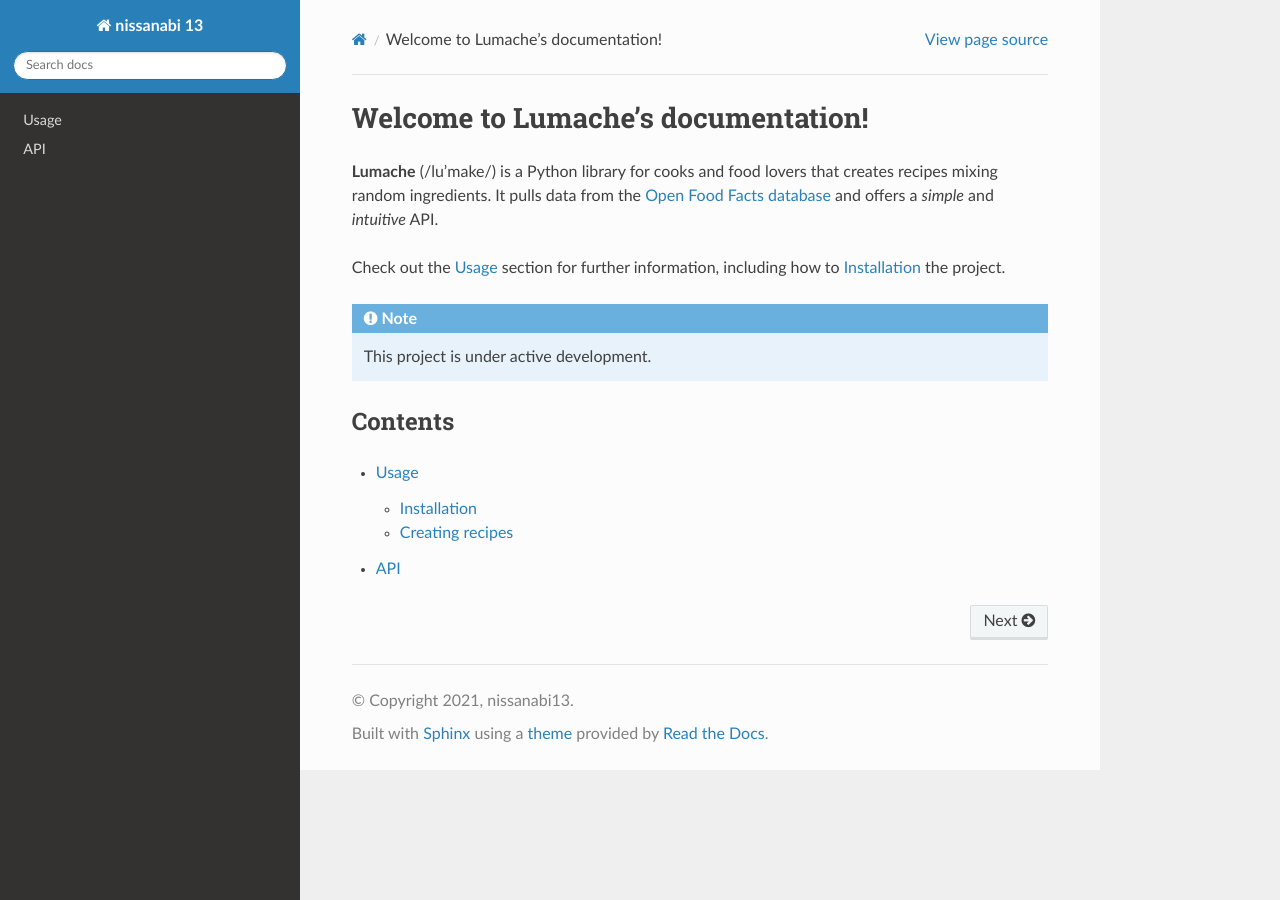
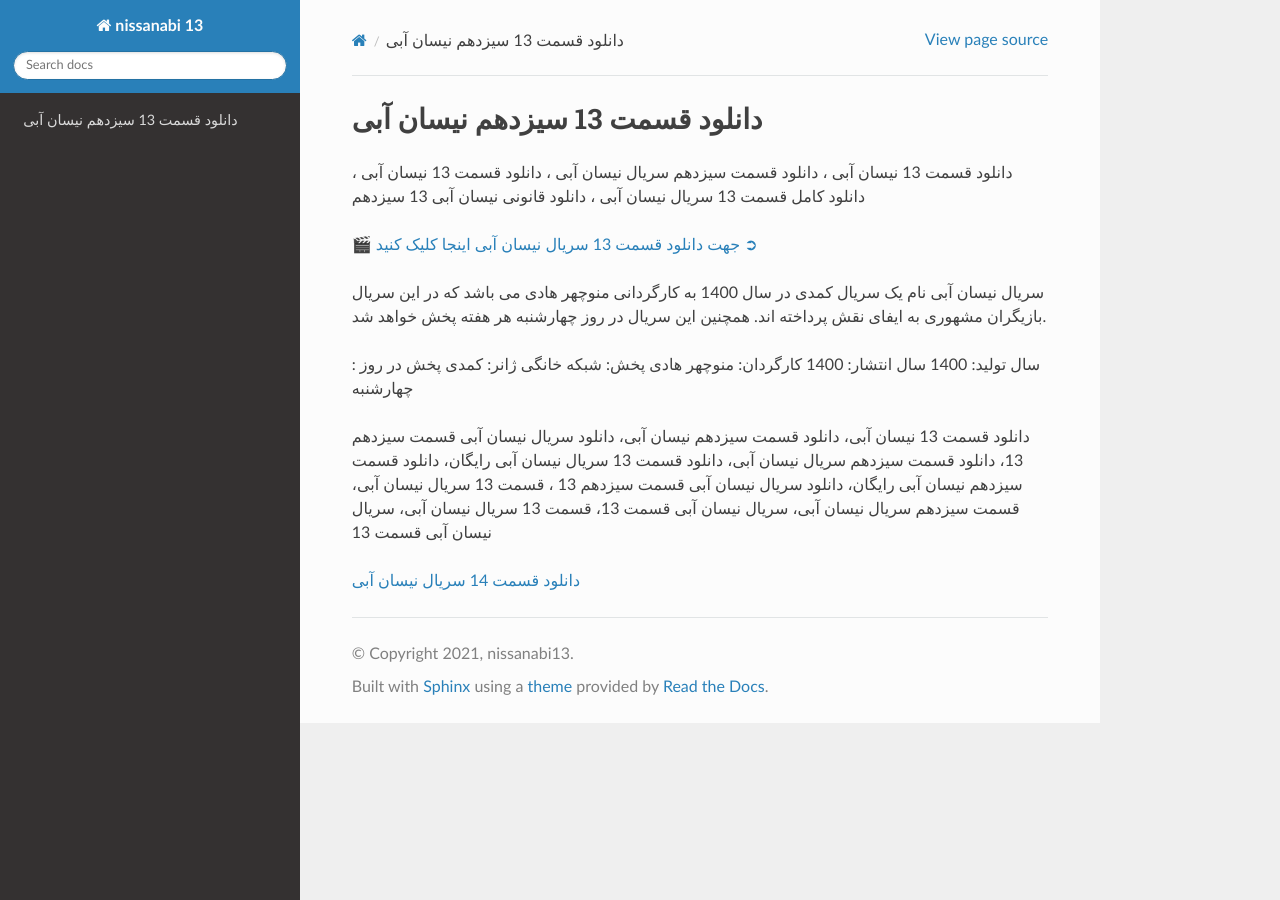
Before and after one commit to filmifa/nissanabi13, a Sphinx documentation site: the page built from docs/source/index.rst, in a window 1280 px wide. Built offline with Sphinx 7.4.7 and the Read the Docs theme 2.0.0, drawn with Linux system fonts in a browser that asks for light colours.

Commit message:
Update index.rst

```diff
--- a/docs/source/index.rst
+++ b/docs/source/index.rst
@@ -1,22 +1,21 @@
-Welcome to Lumache's documentation!
+دانلود قسمت 13 سیزدهم نیسان آبی
 ===================================
 
-**Lumache** (/lu'make/) is a Python library for cooks and food lovers
-that creates recipes mixing random ingredients.
-It pulls data from the `Open Food Facts database <https://world.openfoodfacts.org/>`_
-and offers a *simple* and *intuitive* API.
 
-Check out the :doc:`usage` section for further information, including
-how to :ref:`installation` the project.
+دانلود قسمت 13 نیسان آبی ، دانلود قسمت سیزدهم سریال نیسان آبی ، دانلود قسمت 13 نیسان آبی ، دانلود کامل قسمت 13 سریال نیسان آبی ، دانلود قانونی نیسان آبی 13 سیزدهم
 
-.. note::
+`🎬 جهت دانلود قسمت 13 سریال نیسان آبی اینجا کلیک کنید ➲ <https://pishgammovie.ir/iranian-serial-download/nissan-abi/>`_
 
-   This project is under active development.
+سریال نیسان آبی نام یک سریال کمدی در سال 1400 به کارگردانی منوچهر هادی می باشد که در این سریال بازیگران مشهوری به ایفای نقش پرداخته اند. همچنین این سریال در روز چهارشنبه هر هفته پخش خواهد شد.
 
-Contents
---------
+سال تولید: 1400
+سال انتشار: 1400
+کارگردان: منوچهر هادی
+پخش: شبکه خانگی
+ژانر: کمدی
+پخش در روز : چهارشنبه
 
-.. toctree::
 
-   usage
-   api
+دانلود قسمت 13 نیسان آبی، دانلود قسمت سیزدهم نیسان آبی، دانلود سریال نیسان آبی قسمت سیزدهم 13، دانلود قسمت سیزدهم سریال نیسان آبی، دانلود قسمت 13 سریال نیسان آبی رایگان، دانلود قسمت سیزدهم نیسان آبی رایگان، دانلود سریال نیسان آبی قسمت سیزدهم 13 ، قسمت 13 سریال نیسان آبی، قسمت سیزدهم سریال نیسان آبی، سریال نیسان آبی قسمت 13، قسمت 13 سریال نیسان آبی، سریال نیسان آبی قسمت 13
+
+`دانلود قسمت 14 سریال نیسان آبی <https://nissanabi14.readthedocs.io/en/latest/>`_
```
